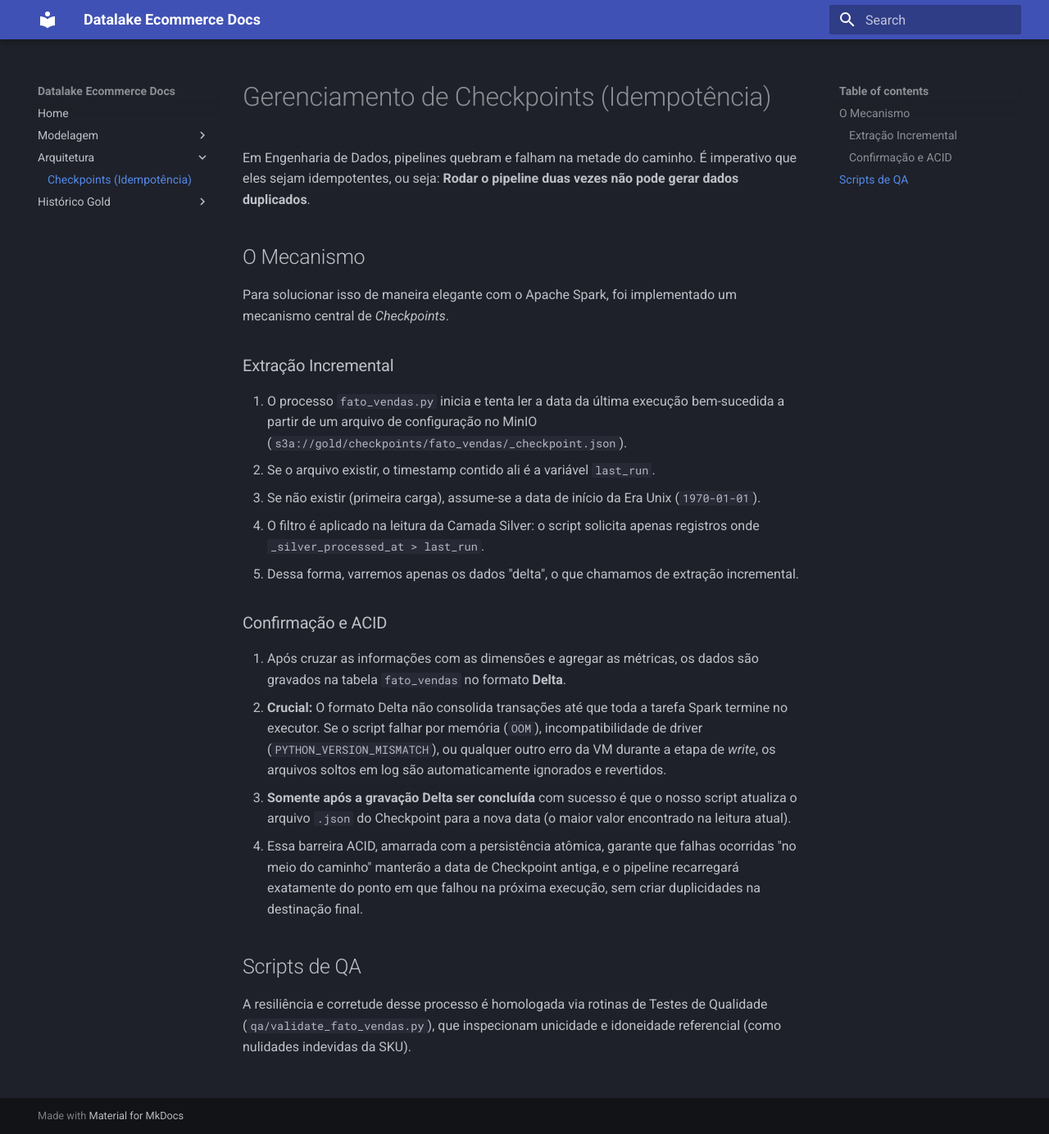
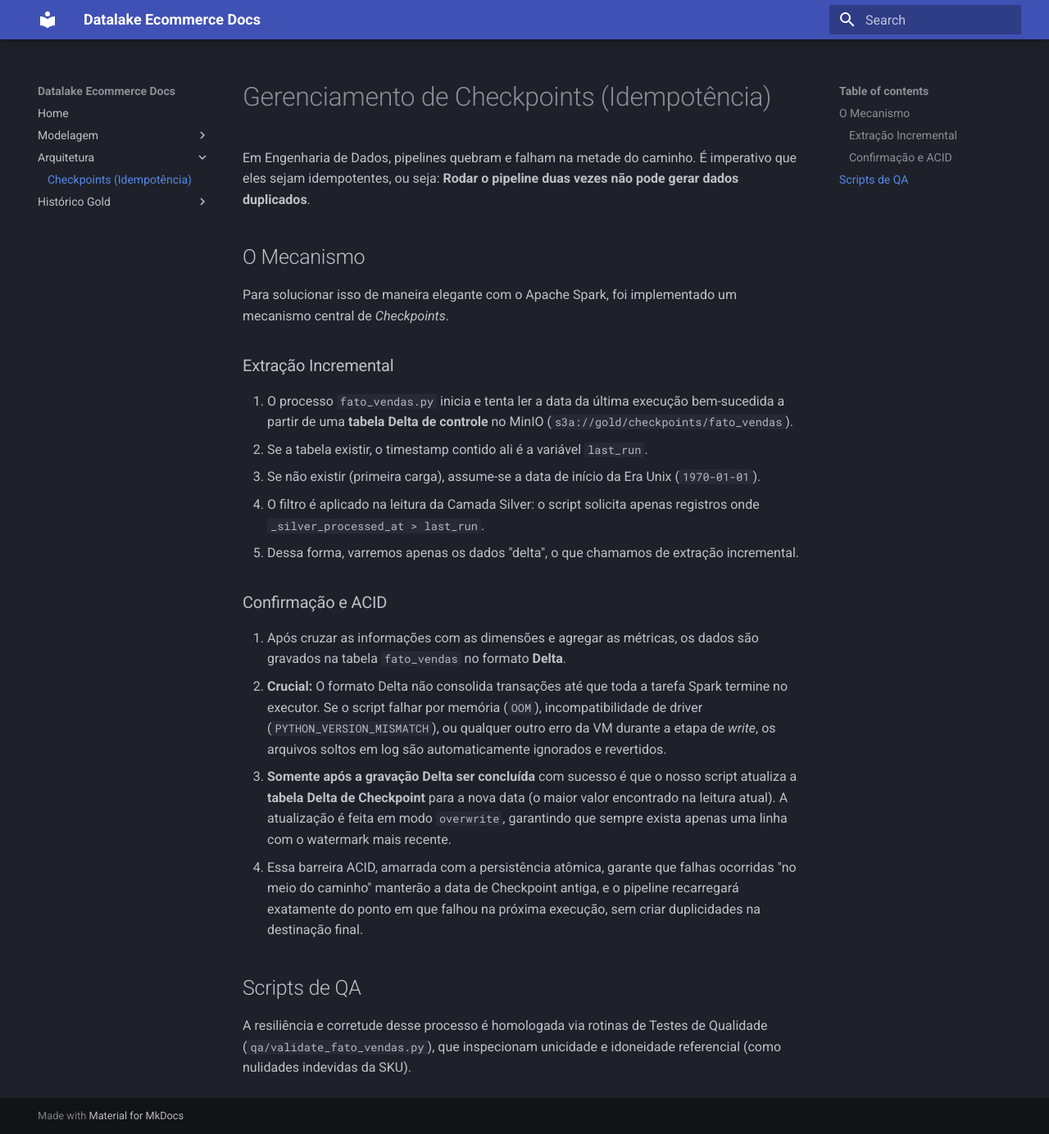
Before and after one commit to brunotesckemartins/trabalho-final-eng-dados, an MkDocs documentation site: the page built from docs/checkpoints.md, in a window 1280 px wide and 1384 px high. Shown: the whole window at 82% size. Built offline with MkDocs 1.6.1 and Material for MkDocs 9.7.7, drawn with Linux system fonts in a browser that asks for light colours.

Commit message:
fix(docs): corrige metricas da fato_vendas.md e formato de checkpoint no checkpoints.md

```diff
--- a/docs/checkpoints.md
+++ b/docs/checkpoints.md
@@ -7,8 +7,8 @@ Em Engenharia de Dados, pipelines quebram e falham na metade do caminho. É impe
 Para solucionar isso de maneira elegante com o Apache Spark, foi implementado um mecanismo central de _Checkpoints_.
 
 ### Extração Incremental
-1. O processo `fato_vendas.py` inicia e tenta ler a data da última execução bem-sucedida a partir de um arquivo de configuração no MinIO (`s3a://gold/checkpoints/fato_vendas/_checkpoint.json`).
-2. Se o arquivo existir, o timestamp contido ali é a variável `last_run`.
+1. O processo `fato_vendas.py` inicia e tenta ler a data da última execução bem-sucedida a partir de uma **tabela Delta de controle** no MinIO (`s3a://gold/checkpoints/fato_vendas`).
+2. Se a tabela existir, o timestamp contido ali é a variável `last_run`.
 3. Se não existir (primeira carga), assume-se a data de início da Era Unix (`1970-01-01`).
 4. O filtro é aplicado na leitura da Camada Silver: o script solicita apenas registros onde `_silver_processed_at > last_run`.
 5. Dessa forma, varremos apenas os dados "delta", o que chamamos de extração incremental.
@@ -16,7 +16,7 @@ Para solucionar isso de maneira elegante com o Apache Spark, foi implementado um
 ### Confirmação e ACID
 1. Após cruzar as informações com as dimensões e agregar as métricas, os dados são gravados na tabela `fato_vendas` no formato **Delta**.
 2. **Crucial:** O formato Delta não consolida transações até que toda a tarefa Spark termine no executor. Se o script falhar por memória (`OOM`), incompatibilidade de driver (`PYTHON_VERSION_MISMATCH`), ou qualquer outro erro da VM durante a etapa de *write*, os arquivos soltos em log são automaticamente ignorados e revertidos.
-3. **Somente após a gravação Delta ser concluída** com sucesso é que o nosso script atualiza o arquivo `.json` do Checkpoint para a nova data (o maior valor encontrado na leitura atual).
+3. **Somente após a gravação Delta ser concluída** com sucesso é que o nosso script atualiza a **tabela Delta de Checkpoint** para a nova data (o maior valor encontrado na leitura atual). A atualização é feita em modo `overwrite`, garantindo que sempre exista apenas uma linha com o watermark mais recente.
 4. Essa barreira ACID, amarrada com a persistência atômica, garante que falhas ocorridas "no meio do caminho" manterão a data de Checkpoint antiga, e o pipeline recarregará exatamente do ponto em que falhou na próxima execução, sem criar duplicidades na destinação final.
 
 ## Scripts de QA
```
Also changed, not shown: docs/fato_vendas.md (+2 -3 lines).
